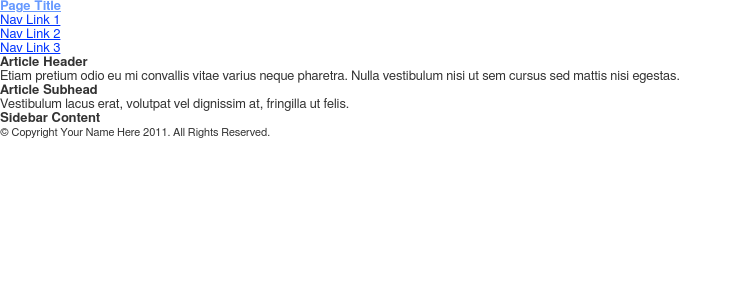
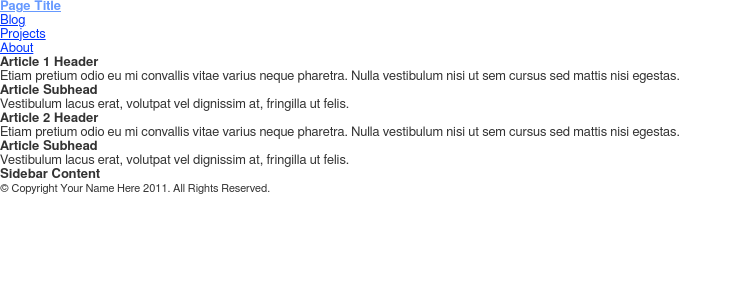
Before and after one commit to slok/xlarrakoetxeaorg, a Django app: page / in a window 1280 px wide. Shown: the top 300 px of the page, without its empty margins (0-742 px from the left). Run offline with Django 3.2, Linux system fonts and the light colour scheme; some libraries are stand-ins or nearby versions.

Commit message:
Some minor changes in the template

```diff
--- a/mysite/templates/base.html
+++ b/mysite/templates/base.html
@@ -72,26 +72,17 @@
 		<nav>
 
 			<ol>
-				<li><a href="">Nav Link 1</a></li>
-				<li><a href="">Nav Link 2</a></li>
-				<li><a href="">Nav Link 3</a></li>
+				<li><a href="/blog">Blog</a></li>
+				<li><a href="/projects">Projects</a></li>
+				<li><a href="/about">About</a></li>
 			</ol>
 
 		</nav>
 
 	</header>
-
-	<article>
-
-		<h1>Article Header</h1>
-
-		<p>Etiam pretium odio eu mi convallis vitae varius neque pharetra. Nulla vestibulum nisi ut sem cursus sed mattis nisi egestas.</p>
-
-		<h2>Article Subhead</h2>
-
-		<p>Vestibulum lacus erat, volutpat vel dignissim at, fringilla ut felis.</p>
-
-	</article>
+	<section id="main-section">
+        {% block mainSection %}{% endblock %}
+	</section>
 
 	<aside>
 
--- a/mysite/templates/index.html
+++ b/mysite/templates/index.html
@@ -1,2 +1,28 @@
 {% extends "site.html" %}
 {% block title %} index! {% endblock %}
+{% block mainSection %}
+    <article>
+
+        <h1>Article 1 Header</h1>
+
+        <p>Etiam pretium odio eu mi convallis vitae varius neque pharetra. Nulla vestibulum nisi ut sem cursus sed mattis nisi egestas.</p>
+
+        <h2>Article Subhead</h2>
+
+        <p>Vestibulum lacus erat, volutpat vel dignissim at, fringilla ut felis.</p>
+
+    </article>
+
+    <article>
+
+        <h1>Article 2 Header</h1>
+
+        <p>Etiam pretium odio eu mi convallis vitae varius neque pharetra. Nulla vestibulum nisi ut sem cursus sed mattis nisi egestas.</p>
+
+        <h2>Article Subhead</h2>
+
+        <p>Vestibulum lacus erat, volutpat vel dignissim at, fringilla ut felis.</p>
+
+    </article>
+
+{% endblock mainSection %}
```
